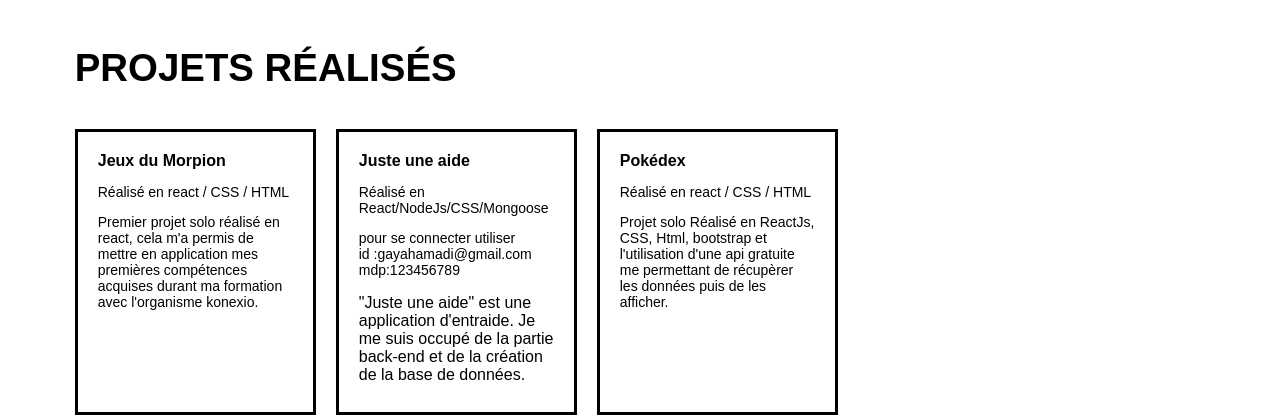
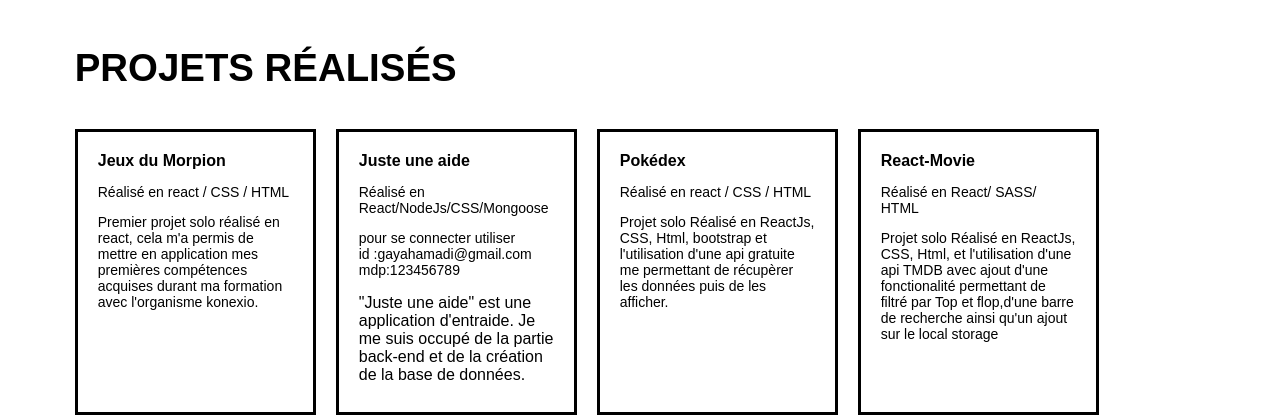
Before and after one commit to Lies20/Portfolio, a website: page index.html in a window 1280 px wide. Shown: the part 613-1031 px from the top of the page. Drawn offline with Linux system fonts and the light colour scheme.

Commit message:
add react-movie

```diff
--- a/index.html
+++ b/index.html
@@ -79,6 +79,20 @@
 								<img src="" alt="">
 								<p class="dates"></p>
 							</div></a>
+							<div id="projet" class="projects">
+								<a href="https://lies20.github.io/React-movie/" target="_blank"><div class="project">
+									<h4>React-Movie</h4>
+									<p class="description">
+										Réalisé en React/ SASS/ HTML
+									</p>
+									<p class="description">Projet solo Réalisé en ReactJs, CSS, Html, et l'utilisation d'une api TMDB
+										avec ajout d'une fonctionalité permettant de filtré par Top et flop,d'une barre de recherche
+										 ainsi qu'un ajout sur le local storage
+
+									</p>
+									<img src="" alt="">
+									<p class="dates"></p>
+
 							</div>
 					</div>
 				</div>
```
